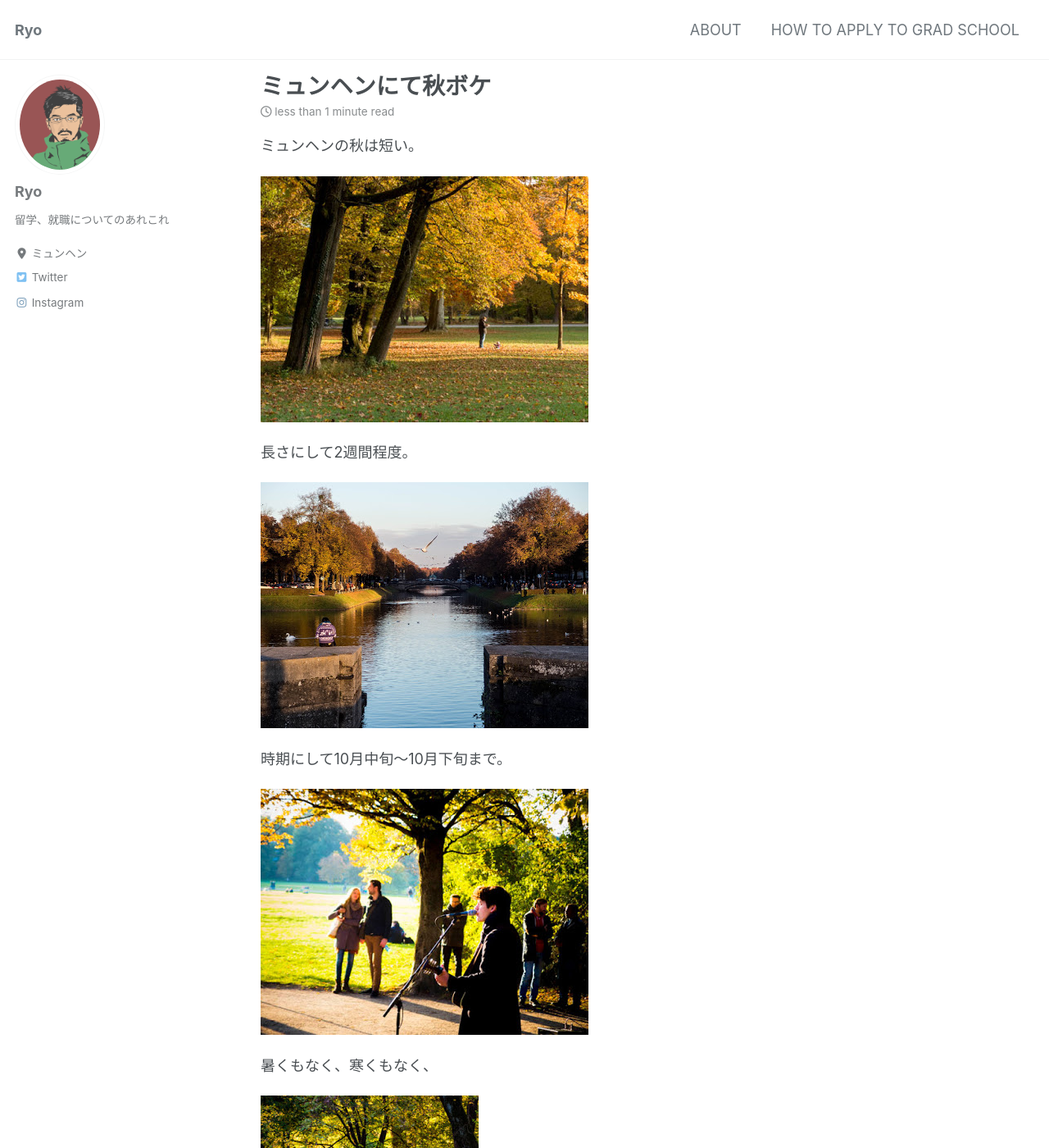
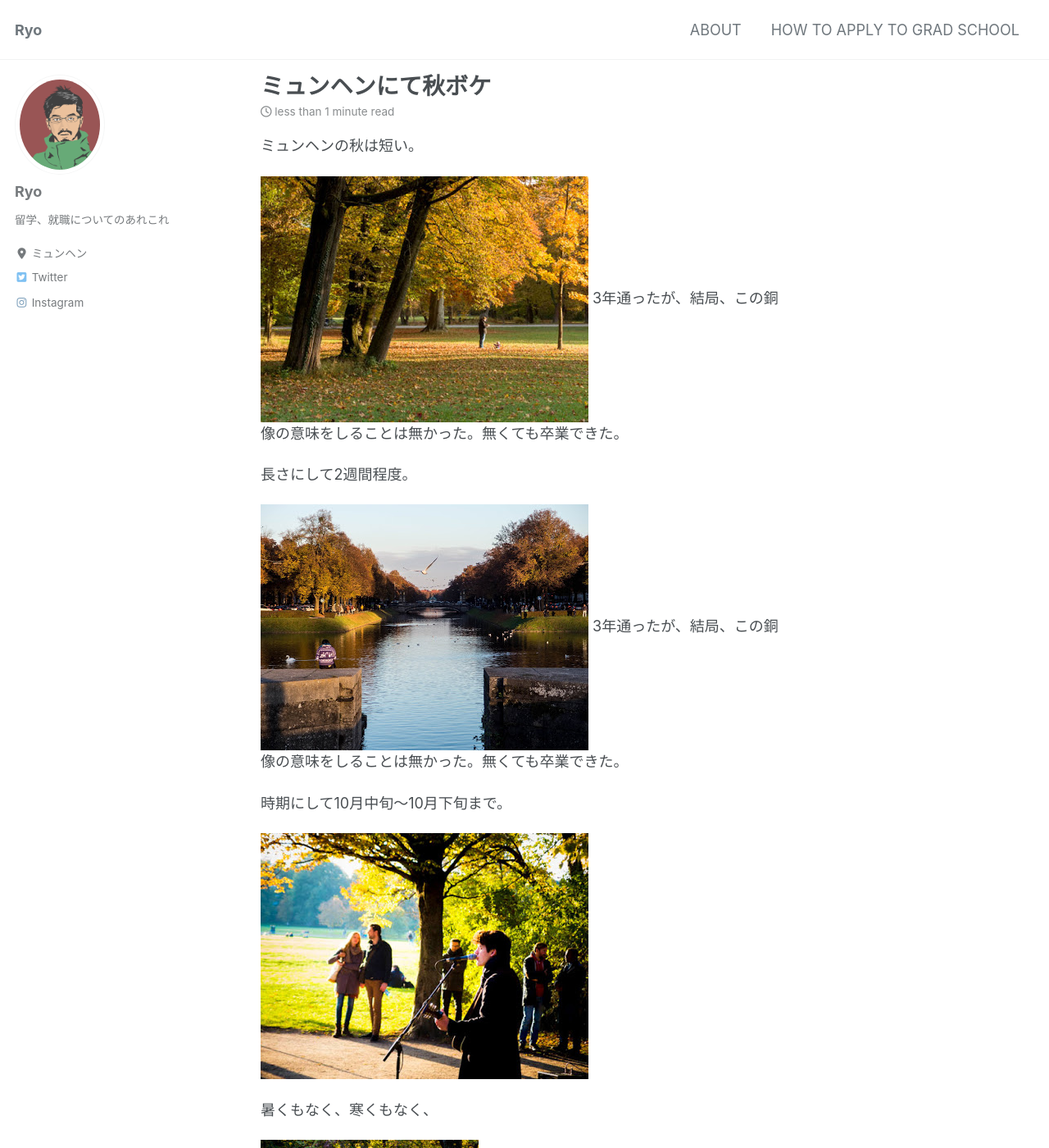
Before and after one commit to rnagais2/rnagais2.github.io, a Jekyll site: the page built from _posts/2016-11-13-autum.md, in a window 1280 px wide and 1400 px high. Shown: the whole window at 82% size. Built offline with Jekyll 4.4.1, drawn with Linux system fonts in a browser that asks for light colours; cached includes are drawn as plain includes; nearby versions of some CDN libraries.

Commit message:
Update 2016-11-13-autum.md

```diff
--- a/_posts/2016-11-13-autum.md
+++ b/_posts/2016-11-13-autum.md
@@ -10,38 +10,39 @@
 
 ミュンヘンの秋は短い。
 
-![黄色](/images/Autum/IMGP1198.JPG "3年通ったが、結局、この銅像の意味をしることは無かった。無くても卒業できた。")
+<img src="https://github.com/rnagais2/rnagais2.github.io/blob/master/images/autum/IMGP1198.jpg?raw=true">
+3年通ったが、結局、この銅像の意味をしることは無かった。無くても卒業できた。
 
 長さにして2週間程度。
 
-![黄色](/images/Autum/IMGP1429.JPG "3年通ったが、結局、この銅像の意味をしることは無かった。無くても卒業できた。")
+<img src="https://github.com/rnagais2/rnagais2.github.io/blob/master/images/autum/IMGP1429.jpg?raw=true">
+3年通ったが、結局、この銅像の意味をしることは無かった。無くても卒業できた。
 
 時期にして10月中旬～10月下旬まで。
 
-![黄色](/images/Autum/IMGP1240.JPG "3年通ったが、結局、この銅像の意味をしることは無かった。無くても卒業できた。")
+<img src="https://github.com/rnagais2/rnagais2.github.io/blob/master/images/autum/IMGP1240.jpg?raw=true">
 
 暑くもなく、寒くもなく、
 
-![黄色](/images/Autum/600_455340724.JPEG "3年通ったが、結局、この銅像の意味をしることは無かった。無くても卒業できた。")
+<img src="https://github.com/rnagais2/rnagais2.github.io/blob/master/images/autum/600_455340724.jpeg?raw=true">
 
 日本の銀杏のうんこみたいな匂いがするわけでもなく。
 
 （時折、馬糞の匂いはするけれど。）
 
-![黄色](/images/Autum/600_455339327.JPEG "3年通ったが、結局、この銅像の意味をしることは無かった。無くても卒業できた。")
+<img src="https://github.com/rnagais2/rnagais2.github.io/blob/master/images/autum/600_455339327.jpeg?raw=true">
 
 からっと空気は澄み渡り、
 
-
-![黄色](/images/Autum/IMGP1220.JPG "3年通ったが、結局、この銅像の意味をしることは無かった。無くても卒業できた。")
+<img src="https://github.com/rnagais2/rnagais2.github.io/blob/master/images/autum/IMGP1220.jpg?raw=true">
 
 透き通った人の向こう側に紅葉が見えてくる。
 
-![黄色](/images/Autum/600_455335401.JPEG "3年通ったが、結局、この銅像の意味をしることは無かった。無くても卒業できた。")
+<img src="https://github.com/rnagais2/rnagais2.github.io/blob/master/images/autum/600_455335401.jpeg?raw=true">
 
 ふと時計を見ると時間がおかしい。
 
-![黄色](/images/Autum/600_455350030.JPEG "3年通ったが、結局、この銅像の意味をしることは無かった。無くても卒業できた。")
+<img src="https://github.com/rnagais2/rnagais2.github.io/blob/master/images/autum/600_455350030.jpeg?raw=true">
 
 ネジが緩んだのだろうか、
 
@@ -55,7 +56,6 @@
 
 「サマータイムも明日で終わりだよ」
 
-![黄色](/images/Autum/IMGP1229.JPG "3年通ったが、結局、この銅像の意味をしることは無かった。無くても卒業できた。")
-
+<img src="https://github.com/rnagais2/rnagais2.github.io/blob/master/images/autum/IMGP1229.jpg?raw=true">
 
 冬も間近である。
```
